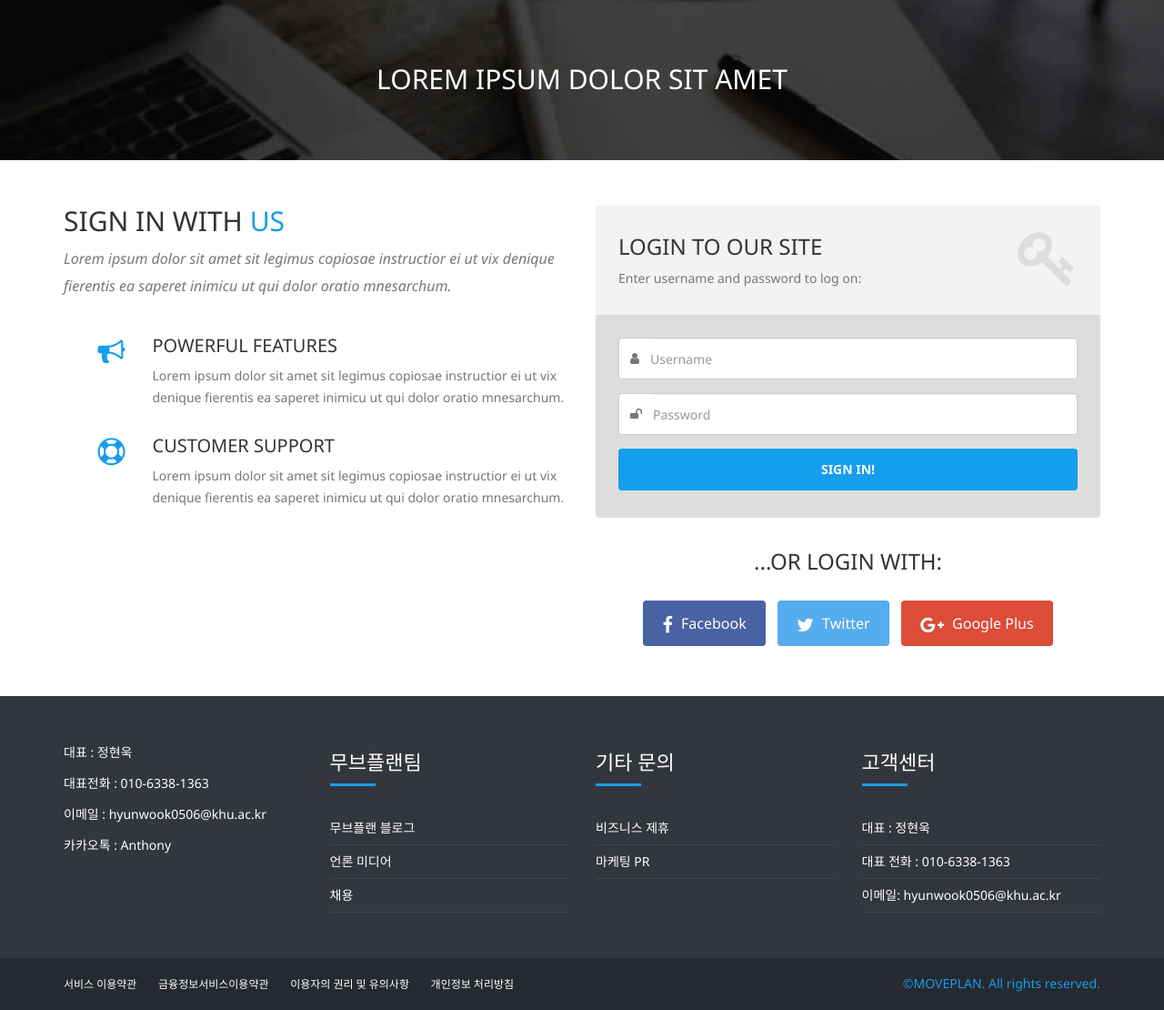
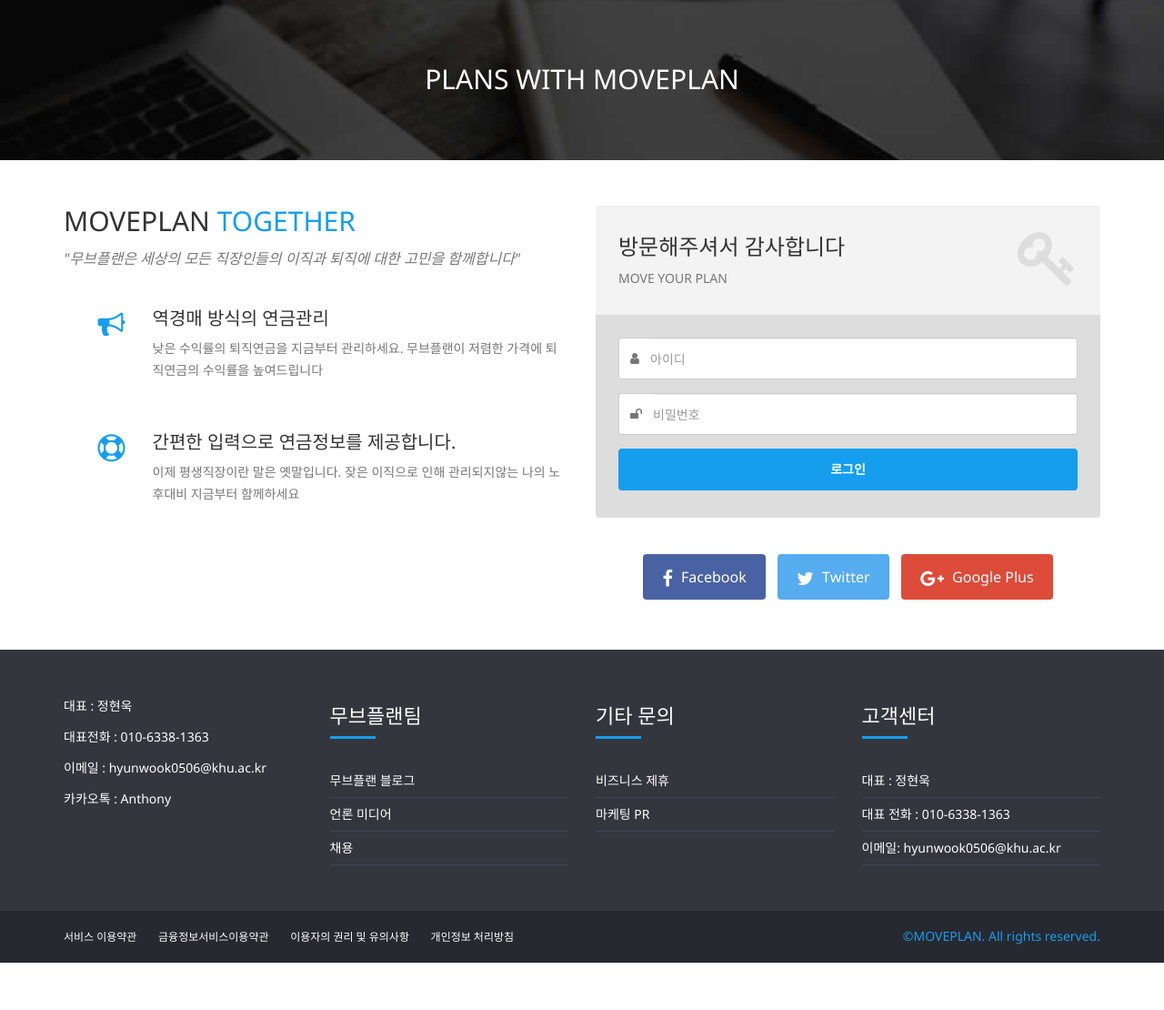
Before and after one commit to KibinLKim/moveplan, a Django app: page /login/ in a window 1280 px wide. Shown: the part 100-1210 px from the top of the page at 91% size. After the commit the page ends 1158 px from the top, so only its background shows below. Run offline with Django 3.2, Linux system fonts and the light colour scheme; some libraries are stand-ins or nearby versions.

Commit message:
(HW)signup.html, login.html

```diff
--- a/accounts/templates/login.html
+++ b/accounts/templates/login.html
@@ -53,7 +53,7 @@
     <section id="top_banner">
         <div class="banner">
             <div class="inner text-center">
-                <h2>Lorem ipsum dolor sit amet</h2>
+                <h2>PLANS WITH MOVEPLAN</h2>
             </div>
         </div>
     </section>
@@ -64,22 +64,23 @@
             <div class="row">
                 <div class="col-md-6 col-sm-12 forms-right-icons">
                     <div class="section-heading">
-                        <h2>Sign In With <span>Us</span></h2>
-                        <p class="subheading">Lorem ipsum dolor sit amet sit legimus copiosae instructior ei ut vix denique fierentis ea saperet inimicu ut qui dolor oratio mnesarchum.
+                        <h2>MOVEPLAN  <span>Together</span></h2>
+                        <p class="subheading">"무브플랜은 세상의 모든 직장인들의 이직과 퇴직에 대한 고민을 함께합니다"
                         </p>
                     </div>
                     <div class="row">
                         <div class="col-xs-2 icon"><i class="fa fa-bullhorn"></i></div>
                         <div class="col-xs-10 datablock">
-                            <h4>Powerful Features</h4>
-                            <p>Lorem ipsum dolor sit amet sit legimus copiosae instructior ei ut vix denique fierentis ea saperet inimicu ut qui dolor oratio mnesarchum.</p>
+                            <h4>역경매 방식의 연금관리</h4>
+                            <p>낮은 수익률의 퇴직연금을 지금부터 관리하세요. 무브플랜이 저렴한 가격에 퇴직연금의 수익률을 높여드립니다</p>
                         </div>
                     </div>
+                    <br>
                     <div class="row">
                         <div class="col-xs-2 icon"><i class="fa fa-support"></i></div>
                         <div class="col-xs-10 datablock">
-                            <h4>Customer Support</h4>
-                            <p>Lorem ipsum dolor sit amet sit legimus copiosae instructior ei ut vix denique fierentis ea saperet inimicu ut qui dolor oratio mnesarchum.</p>
+                            <h4>간편한 입력으로 연금정보를 제공합니다.</h4>
+                            <p>이제 평생직장이란 말은 옛말입니다. 잦은 이직으로 인해 관리되지않는 나의 노후대비 지금부터 함께하세요</p>
                         </div>
                     </div>
 
@@ -89,8 +90,8 @@
                     <div class="form-box">
                         <div class="form-top">
                             <div class="form-top-left">
-                                <h3>Login to our site</h3>
-                                <p>Enter username and password to log on:</p>
+                                <h3>방문해주셔서 감사합니다</h3>
+                                <p>MOVE YOUR PLAN</p>
                             </div>
                             <div class="form-top-right">
                                 <i class="fa fa-key"></i>
@@ -100,19 +101,18 @@
                             <form role="form" action="" class="login-form">
                                 <div class="input-group form-group">
                                     <span class="input-group-addon" id="basic-addon1"><i class="fa fa-user"></i></span>
-                                    <input type="text" class="form-control" placeholder="Username" aria-describedby="basic-addon1">
+                                    <input type="text" class="form-control" placeholder="아이디" aria-describedby="basic-addon1">
                                 </div>
                                 <div class="input-group form-group">
                                     <span class="input-group-addon" id="basic-addon1"><i class="fa fa-unlock"></i></span>
-                                    <input type="text" class="form-control" placeholder="Password" aria-describedby="basic-addon1">
+                                    <input type="text" class="form-control" placeholder="비밀번호" aria-describedby="basic-addon1">
                                 </div>
-                                <button type="submit" class="btn">Sign in!</button>
+                                <button type="submit" class="btn">로그인</button>
                             </form>
                         </div>
                     </div>
 
                     <div class="social-login">
-                        <h3>...or login with:</h3>
                         <div class="social-login-buttons">
                             <a class="btn btn-link-1 btn-link-1-facebook" href="#">
                                 <i class="fa fa-facebook"></i> Facebook
```
Also changed, not shown: accounts/templates/signup.html (+9 -21 lines).
